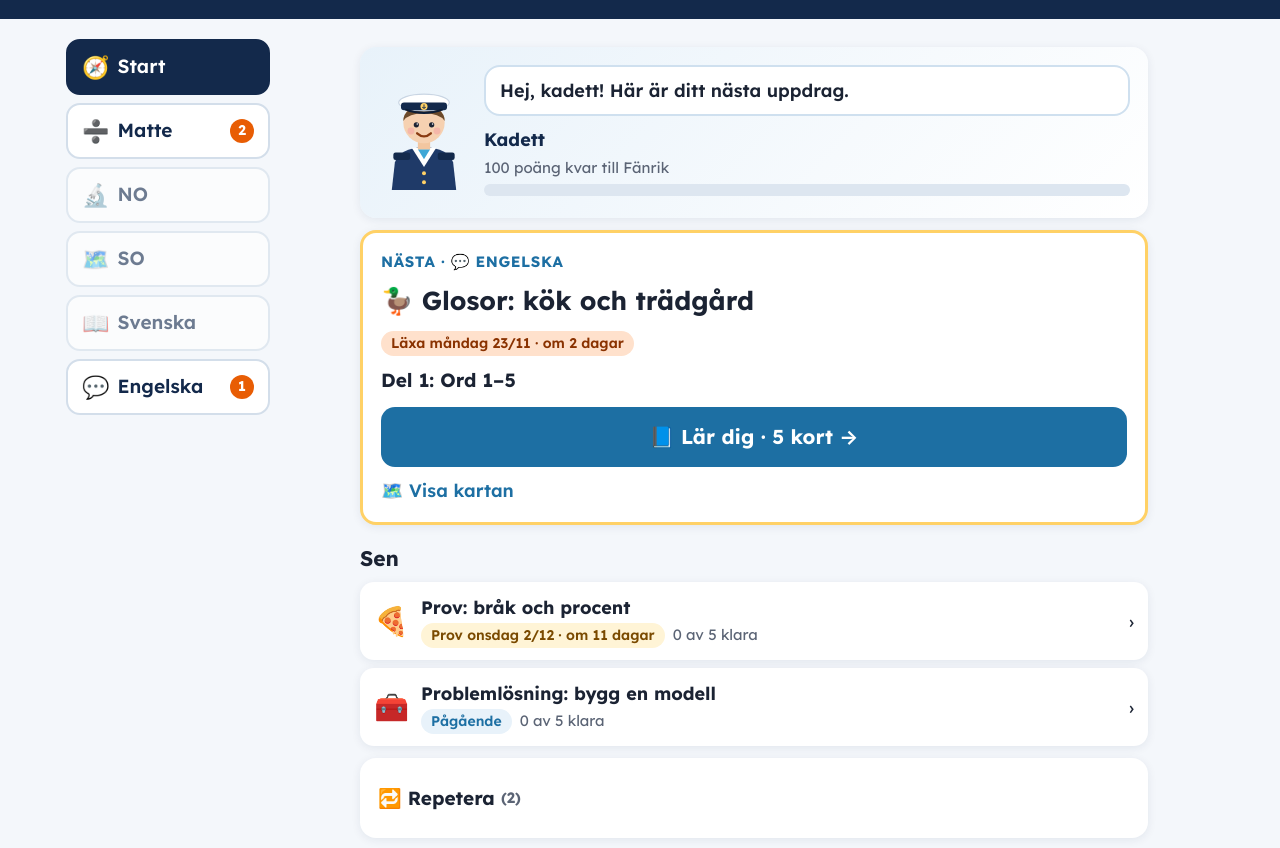
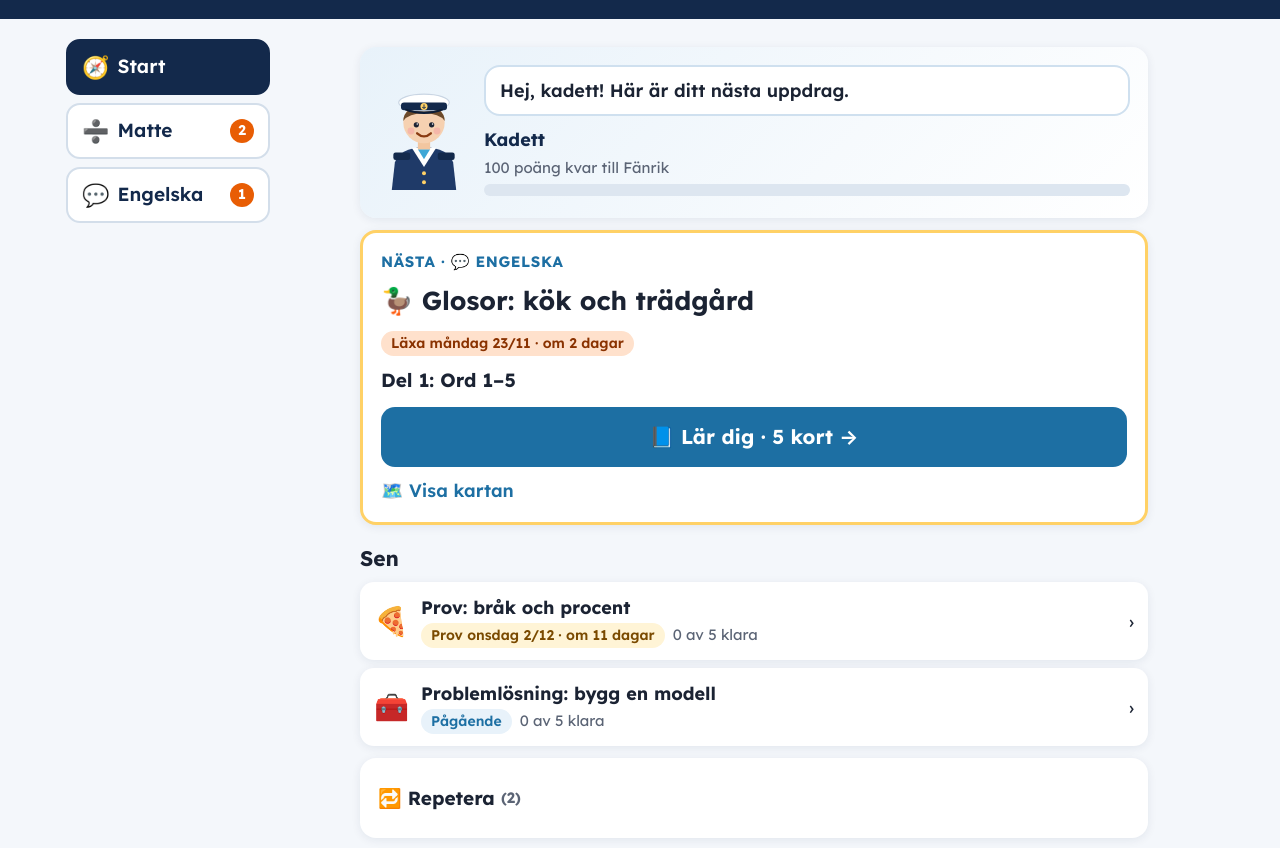
Before and after one commit to Olia-D/ovningsbasen, a plain HTML site: page index.html in a window 1280 px wide. Shown: the part 54-902 px from the top of the page. Drawn offline with Linux system fonts and the light colour scheme.

Commit message:
Side nav: hide subjects without any homework
Co-Authored-By: Claude Opus 5.5 <noreply@anthropic.com>
Claude-Session: https://claude.ai/code/session_01KQwnEUEmAGG1mWMZJpGF1K

```diff
--- a/app.js
+++ b/app.js
@@ -839,6 +839,7 @@
     all.m.subjects.forEach(function (s) {
       var open = all.list.filter(function (x) { return x.a.subject === s.id && !isPast(x.a) && !isDone(x); }).length;
       var any = all.list.some(function (x) { return x.a.subject === s.id; });
+      if (!any && active !== s.id) return; // subjects without any homework stay hidden
       h += '<a class="navi' + (active === s.id ? ' on' : '') + (any ? '' : ' dim') + '" href="#/s/' + s.id + '"' + (active === s.id ? ' aria-current="page"' : '') + '><span class="ni">' + s.icon + '</span><span class="nl">' + esc(s.name) + '</span>' + (open ? '<span class="nb" aria-label="' + open + ' att göra">' + open + '</span>' : '') + '</a>';
     });
     side.innerHTML = h;
--- a/index.html
+++ b/index.html
@@ -10,7 +10,7 @@
 <meta name="apple-mobile-web-app-title" content="Övningsbasen">
 <link rel="icon" href="icon.svg" type="image/svg+xml">
 <link rel="apple-touch-icon" href="icon.svg">
-<link rel="stylesheet" href="style.css?v=2026-11-21">
+<link rel="stylesheet" href="style.css?v=2026-11-21b">
 </head>
 <body>
 <header class="top">
@@ -30,6 +30,6 @@
   <nav id="side" class="side" aria-label="Ämnen"></nav>
   <main id="app" tabindex="-1"></main>
 </div>
-<script src="app.js?v=2026-11-21"></script>
+<script src="app.js?v=2026-11-21b"></script>
 </body>
 </html>
```
